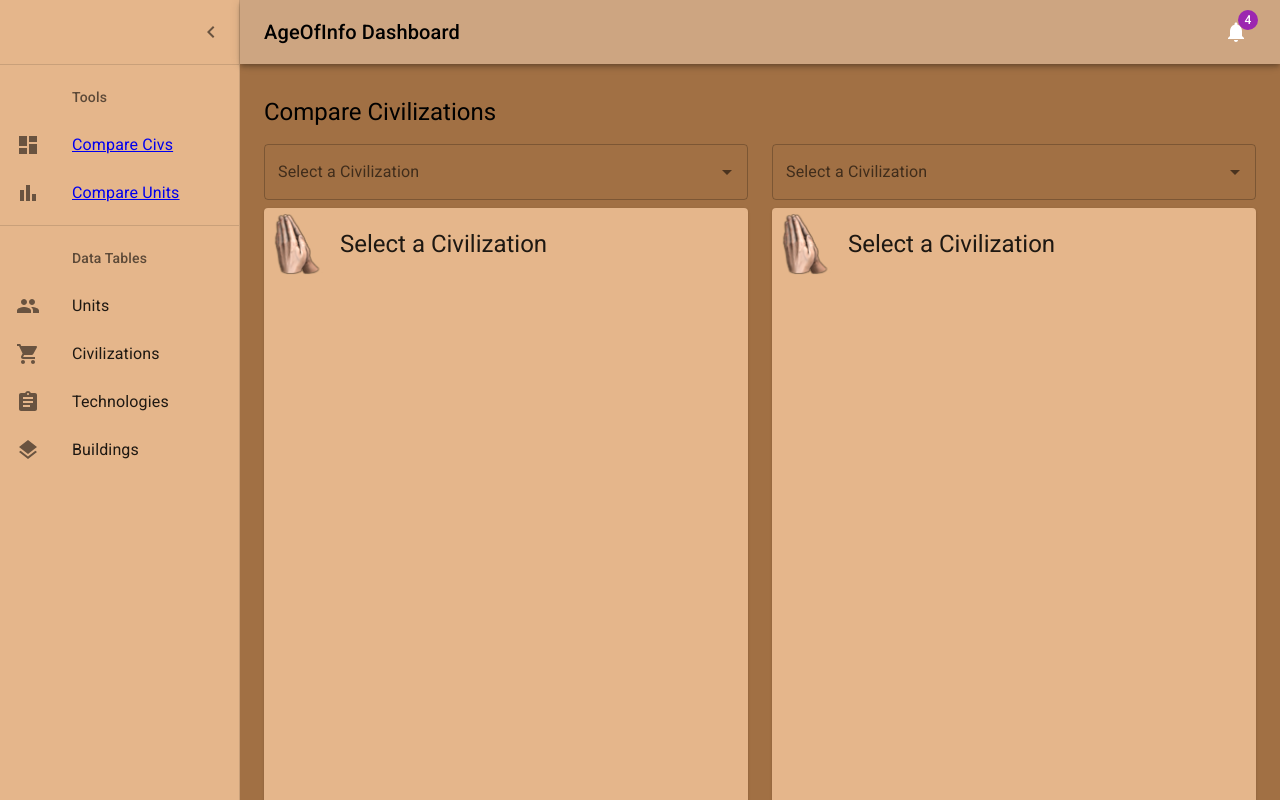
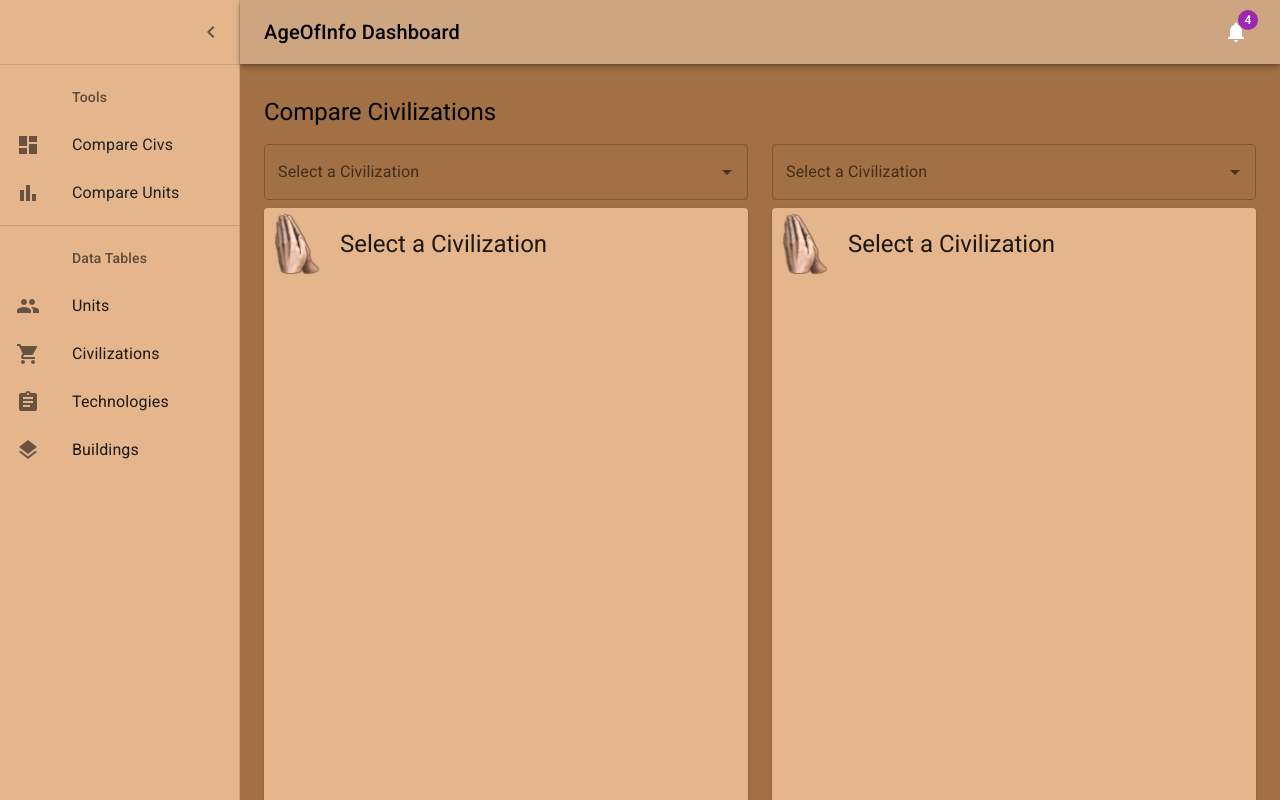
Before and after one commit to edman3d/ageofinfo-gcp, a React (Create React App) app: page / in a window 1280 px wide. Built offline with nearby package versions, Linux system fonts and the light colour scheme.

Commit message:
use mui with react router

```diff
--- a/src/components/listItems.tsx
+++ b/src/components/listItems.tsx
@@ -2,6 +2,7 @@ import * as React from "react";
 import ListItemButton from "@mui/material/ListItemButton";
 import ListItemIcon from "@mui/material/ListItemIcon";
 import ListItemText from "@mui/material/ListItemText";
+import ListItemLink from "@mui/material/List";
 import ListSubheader from "@mui/material/ListSubheader";
 import DashboardIcon from "@mui/icons-material/Dashboard";
 import ShoppingCartIcon from "@mui/icons-material/ShoppingCart";
@@ -9,16 +10,16 @@ import PeopleIcon from "@mui/icons-material/People";
 import BarChartIcon from "@mui/icons-material/BarChart";
 import LayersIcon from "@mui/icons-material/Layers";
 import AssignmentIcon from "@mui/icons-material/Assignment";
-import { LIGHT_TAN_COLOR, MEDIUM_TAN_COLOR, DARK_TAN_COLOR } from "../constants/colors";
-import { Link } from "react-router-dom";
-
+import { LIGHT_TAN_COLOR, MEDIUM_TAN_COLOR, DARK_TAN_COLOR, TEXT_COLOR_MAIN } from "../constants/colors";
+import { Link as RouterLink } from "react-router-dom";
+import Link from "@mui/material/Link";
 export const mainListItems = (
   <React.Fragment>
     <ListSubheader component="div" inset sx={{ backgroundColor: LIGHT_TAN_COLOR }}>
       Tools
     </ListSubheader>
 
-    <Link to="/">
+    <Link component={RouterLink} to="/" style={{ textDecoration: "none", color: TEXT_COLOR_MAIN }}>
       <ListItemButton>
         <ListItemIcon>
           <DashboardIcon />
@@ -27,7 +28,7 @@ export const mainListItems = (
       </ListItemButton>
     </Link>
 
-    <Link to="civdata">
+    <Link component={RouterLink} to="civdata" style={{ textDecoration: "none", color: TEXT_COLOR_MAIN }}>
       <ListItemButton>
         <ListItemIcon>
           <BarChartIcon />
@@ -43,12 +44,14 @@ export const secondaryListItems = (
     <ListSubheader component="div" inset sx={{ backgroundColor: LIGHT_TAN_COLOR }}>
       Data Tables
     </ListSubheader>
+
     <ListItemButton>
       <ListItemIcon>
         <PeopleIcon />
       </ListItemIcon>
       <ListItemText primary="Units" />
     </ListItemButton>
+
     <ListItemButton>
       <ListItemIcon>
         <ShoppingCartIcon />
--- a/src/constants/colors.ts
+++ b/src/constants/colors.ts
@@ -1,3 +1,4 @@
 export const LIGHT_TAN_COLOR = "#e5b68b";
 export const MEDIUM_TAN_COLOR = "#CDA581";
 export const DARK_TAN_COLOR = "#a17044";
+export const TEXT_COLOR_MAIN = "#202124";
```
